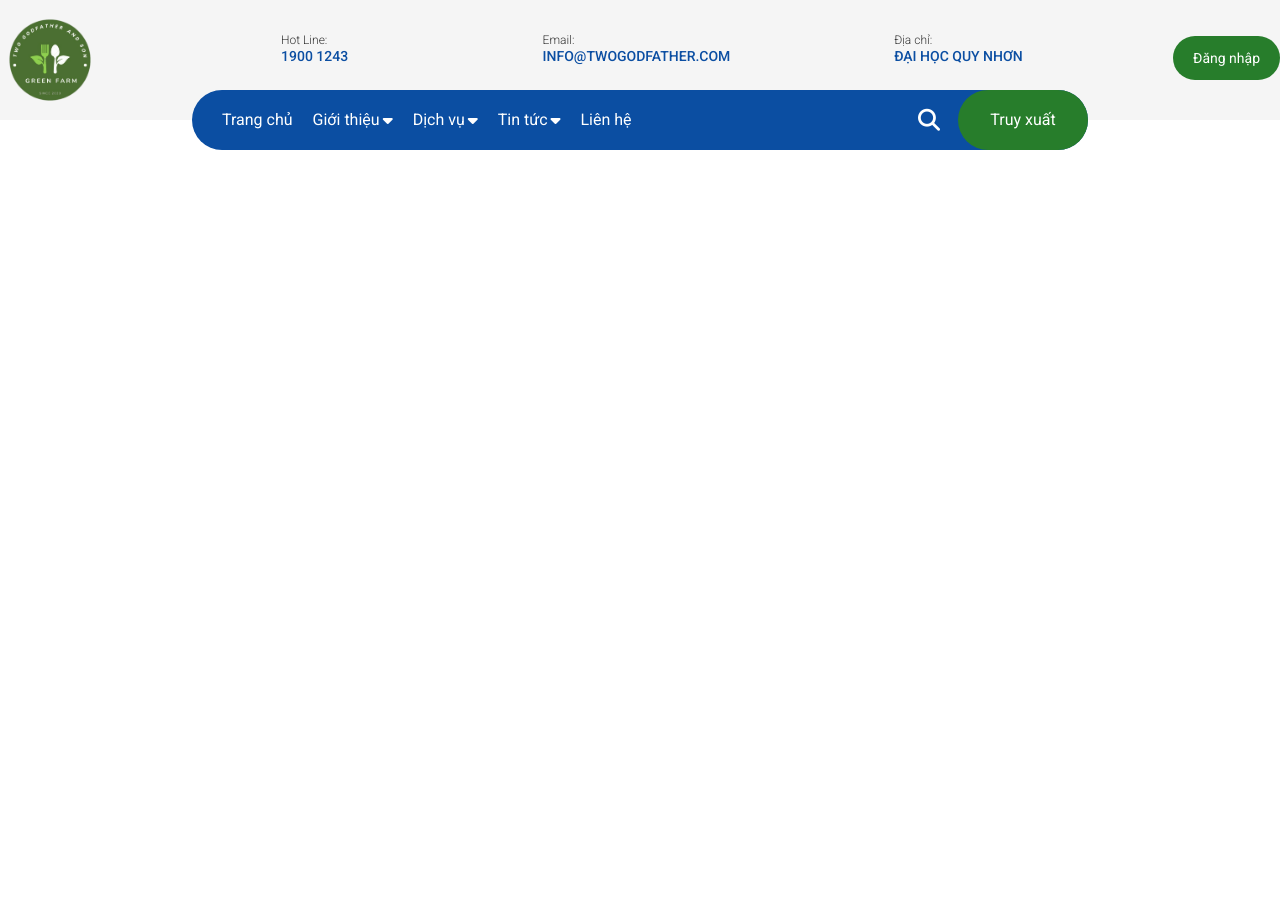
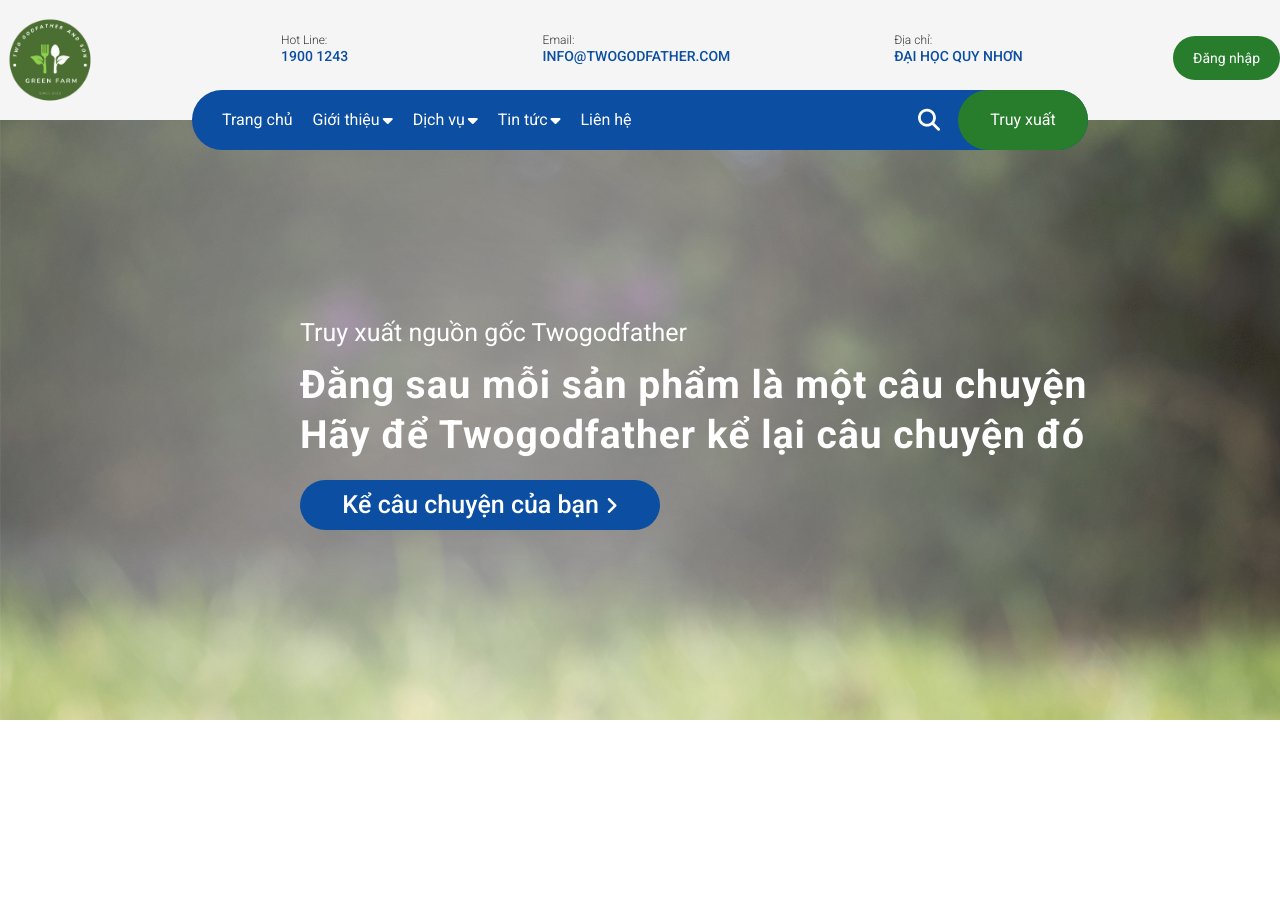
Before and after one commit to dothanhhau/product_traceability, a PHP site: page / in a window 1280 px wide. Shown: the top 919 px of the page. Run offline with PHP 8.4, Linux system fonts and the light colour scheme; some libraries are stand-ins or nearby versions.

Commit message:
made slide list

```diff
--- a/assets/css/base.css
+++ b/assets/css/base.css
@@ -18,3 +18,11 @@
     font-family: 'Roboto', sans-serif;
     box-sizing: border-box;
 }
+
+.header__nav,
+.header__logo,
+.header__login,
+.content__slide_text {
+    user-select: none;
+    -webkit-user-select: none;
+}
--- a/assets/css/main.css
+++ b/assets/css/main.css
@@ -54,8 +54,11 @@
 .header__about-location-info {
     display: inherit;
     flex-direction: column;
-    justify-content: center;
-
+    justify-content: center
+}
+.header__about a {
+    text-decoration: none;
+    color: var(--secondary-color);
 }
 
 .header__about>p {
@@ -101,6 +104,7 @@
     color: #fff;
     align-items: center;
     justify-content: space-between;
+    z-index: 1;
 }
 
 .header__nav-item-list {
@@ -264,3 +268,50 @@
 .header__nav--btn:hover {
     opacity: 0.8;
 }
+
+/* CONTENT */
+/* SLIDE LIST */
+.content__slide-list {
+    position: relative;
+    width: 100%;
+    height: 600px;
+    background-image: url(/assets/img/Banner-1.jpg);
+}
+.content__slide_text {
+    position: absolute;
+    top: 200px;
+    left: 300px;
+    font-size: 2.5rem;
+    color: var(--white-color);
+    line-height: 2.5rem;
+    cursor: default;
+    user-select: none;
+    -webkit-user-select: none;
+}
+.content__slide_text p + p {
+    font-size: 3.9rem;
+    line-height: 5rem;
+    font-weight: 700;
+    letter-spacing: 1px;
+    margin: 15px 15px 0 0;
+}
+.content__slide_text a {
+    display: inline-block;
+    text-decoration: none;
+    color: #fff;
+    width: 360px;
+    height: 50px;
+    background-color: var(--secondary-color);
+    border-radius: 40px;
+    text-align: center;
+    line-height: 50px;
+    margin-top: 20px;
+    font-weight: 500;
+}
+.content__slide_text a:hover {
+    background-color: var(--white-color);
+    color: var(--text-color);
+}
+.content__slide_text > a > i {
+    font-size: 2rem;
+}
--- a/index.html
+++ b/index.html
@@ -44,7 +44,7 @@
                                 </div>
                                 <div class="header__about-phone-info">
                                     <p class="about-phone-info-title">Hot Line: </p>
-                                    <p>1900 1243</p>
+                                    <a href="tel:19001243">1900 1243</a>
                                 </div>
                             </div>
 
@@ -59,7 +59,7 @@
                                 </div>
                                 <div class="header__about-email-info">
                                     <p class="about-phone-info-title">Email: </p>
-                                    <p>INFO@TWOGODFATHER.COM</p>
+                                    <a href="mailto:INFO@TWOGODFATHER.COM">INFO@TWOGODFATHER.COM</a>
                                 </div>
                             </div>
 
@@ -74,7 +74,7 @@
                                 </div>
                                 <div class="header__about-location-info">
                                     <p class="about-phone-info-title">Địa chỉ: </p>
-                                    <p>ĐẠI HỌC QUY NHƠN</p>
+                                    <a target="_blank" href="https://www.google.com/maps/place/Tr%C6%B0%E1%BB%9Dng+%C4%90%E1%BA%A1i+H%E1%BB%8Dc+Quy+Nh%C6%A1n/@13.7589649,109.2152824,17z/data=!4m14!1m7!3m6!1s0x316f6cebf252c49f:0xa83caa291737172f!2zVHLGsOG7nW5nIMSQ4bqhaSBI4buNYyBRdXkgTmjGoW4!8m2!3d13.7589597!4d109.2178573!16s%2Fg%2F120ylnmc!3m5!1s0x316f6cebf252c49f:0xa83caa291737172f!8m2!3d13.7589597!4d109.2178573!16s%2Fg%2F120ylnmc">ĐẠI HỌC QUY NHƠN</a>
                                 </div>
                             </div>
 
@@ -190,7 +190,14 @@
 
         <div class="content">
             <!-- SLIDE LIST -->
+            <div class="content__slide-list">
+                <div class="content__slide_text">
+                    <p>Truy xuất nguồn gốc Twogodfather</p>
+                    <p>Đằng sau mỗi sản phẩm là một câu chuyện <br> Hãy để Twogodfather kể lại câu chuyện đó</p>
+                    <a href="">Kể câu chuyện của bạn <i class="fa-solid fa-angle-right"></i></a>
 
+                </div>
+            </div>
         </div>
 
         <footer class="footer">
```
